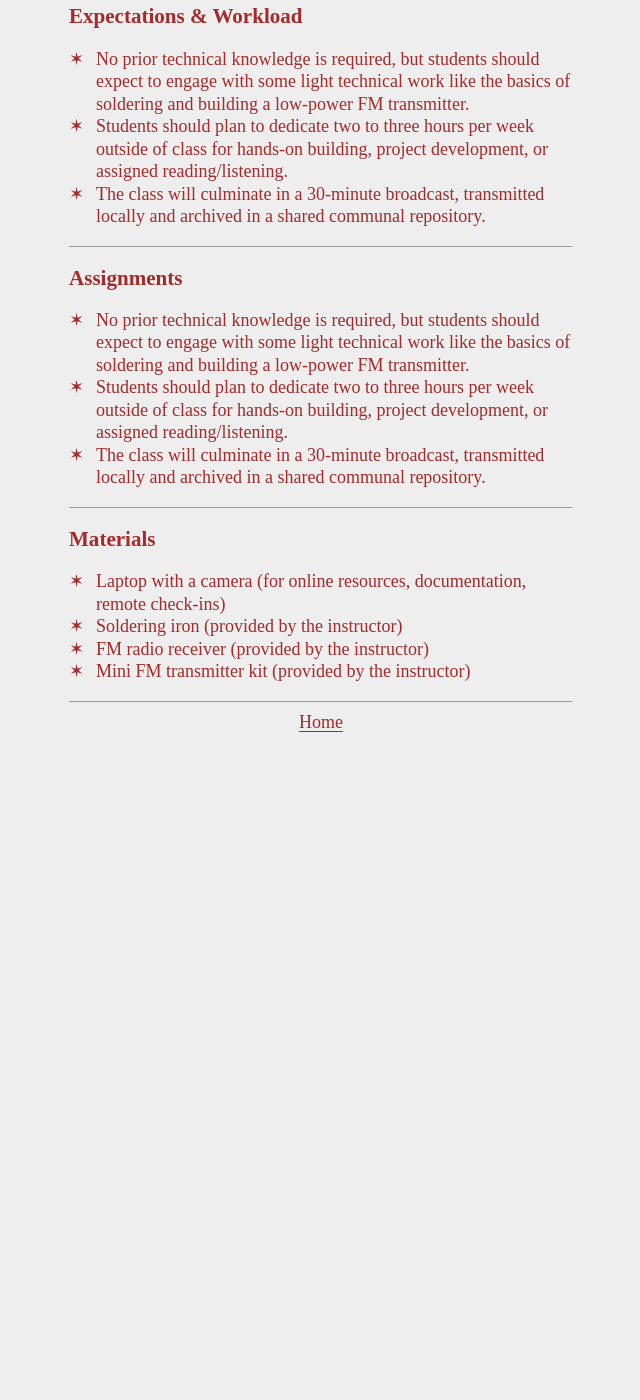
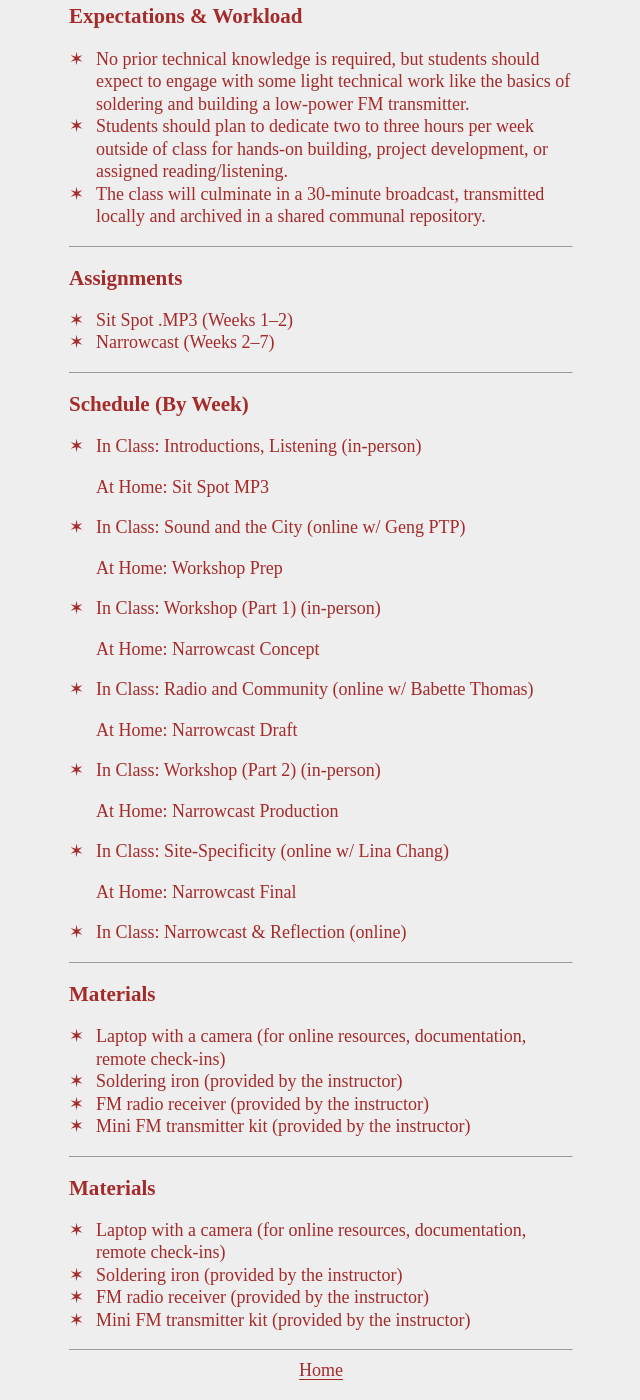
Before and after one commit to bryantwells/rr25, a Jekyll site: the page built from _pages/syllabus.md, in a window 1280 px wide and 1400 px high, scrolled down 926 px. Shown: the whole window, without its empty margins (319-959 px from the left). Built offline with Jekyll 4.4.1, drawn with Linux system fonts in a browser that asks for light colours; before the commit the page ends 1677 px from its top, so only the background shows below that.

Commit message:
syllabus updates

```diff
--- a/_pages/syllabus.md
+++ b/_pages/syllabus.md
@@ -36,14 +36,54 @@ Students will build their own transmitters, capable of transmitting within a ~1
 
 ### Assignments
 
-- No prior technical knowledge is required, but students should expect to engage with some light technical work like the basics of soldering and building a low-power FM transmitter.
-- Students should plan to dedicate two to three hours per week outside of class for hands-on building, project development, or assigned reading/listening.
-- The class will culminate in a 30-minute broadcast, transmitted locally and archived in a shared communal repository.
+1. Sit Spot .MP3 (Weeks 1–2)
+2. Narrowcast (Weeks 2–7)
+
+
+---
+
+### Schedule (By Week)
+
+1. In Class: Introductions, Listening (in-person)
+
+    At Home: Sit Spot MP3
+
+2.  In Class: Sound and the City (online w/ Geng PTP)
+
+    At Home: Workshop Prep
+
+3. In Class: Workshop (Part 1) (in-person)
+
+    At Home: Narrowcast Concept
+
+4. In Class: Radio and Community (online w/ Babette Thomas)
+
+    At Home: Narrowcast Draft
+
+5. In Class: Workshop (Part 2) (in-person)
+
+    At Home: Narrowcast Production
+
+6. In Class: Site-Specificity (online w/ Lina Chang)
+
+    At Home: Narrowcast Final
+
+7. In Class: Narrowcast & Reflection (online)
 
 ---
 
 ### Materials
+
 - Laptop with a camera (for online resources, documentation, remote check-ins)
 - Soldering iron (provided by the instructor)
 - FM radio receiver (provided by the instructor)
 - Mini FM transmitter kit (provided by the instructor)
+
+---
+
+### Materials
+
+- Laptop with a camera (for online resources, documentation, remote check-ins)
+- Soldering iron (provided by the instructor)
+- FM radio receiver (provided by the instructor)
+- Mini FM transmitter kit (provided by the instructor)
```
Also changed, not shown: index.md (+1 -3 lines).
